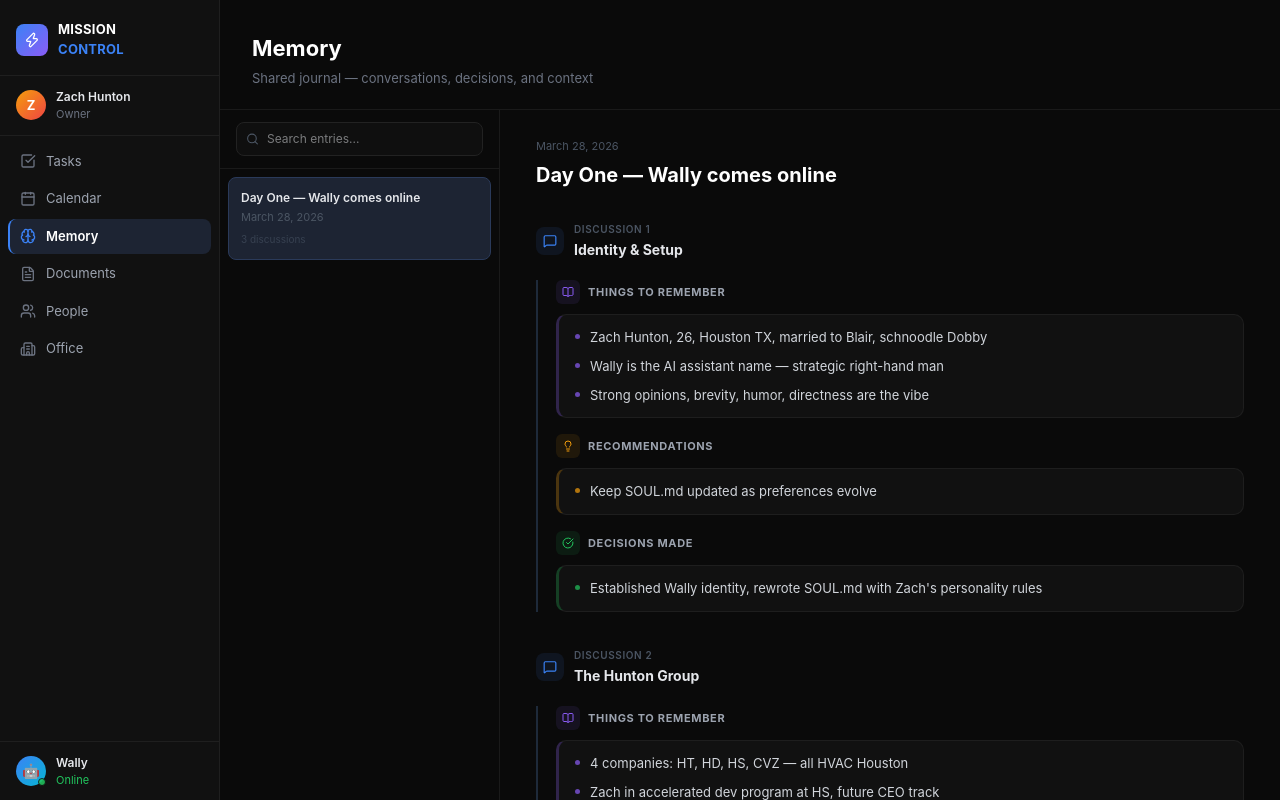
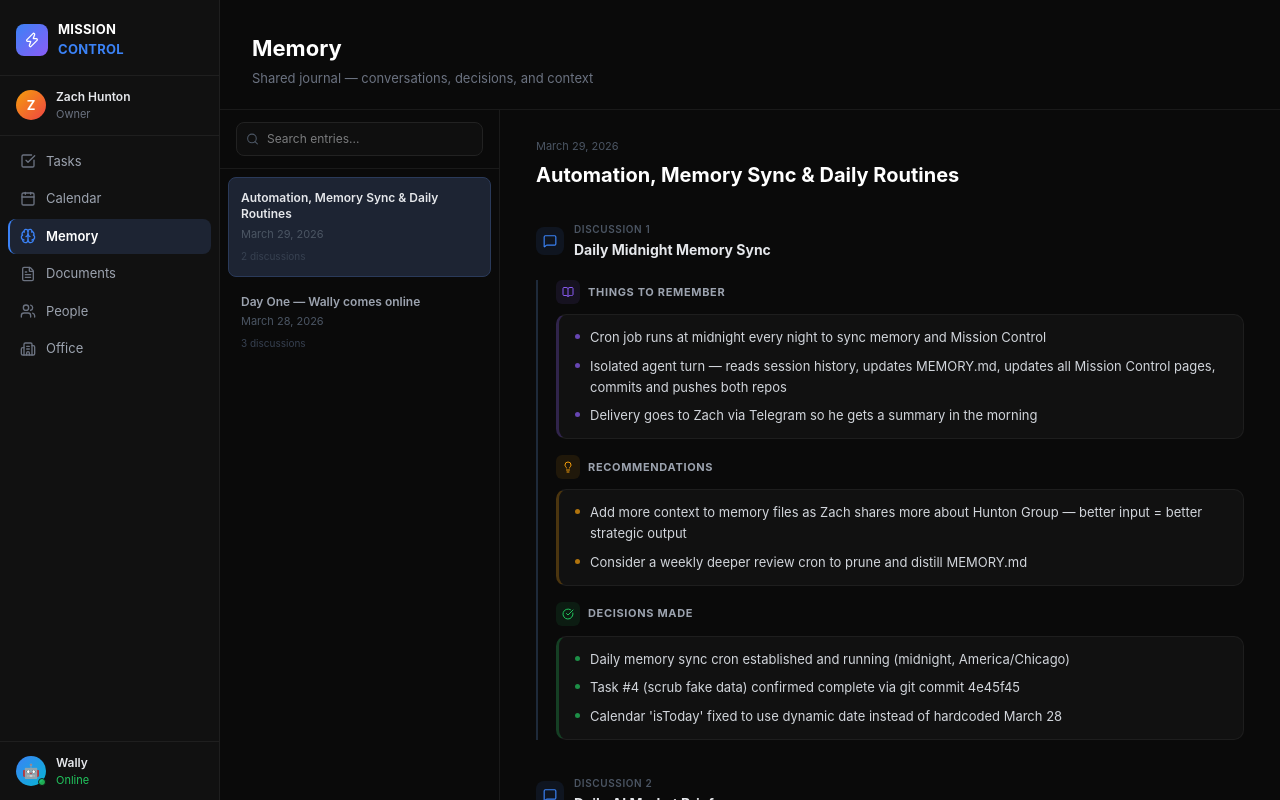
Before and after one commit to zhunton/mission-control, a Next.js app: page /memory in a window 1280 px wide. Built offline with nearby package versions, Linux system fonts and the light colour scheme.

Commit message:
Daily sync: memory and Mission Control updated for 2026-03-29

```diff
--- a/app/calendar/page.tsx
+++ b/app/calendar/page.tsx
@@ -261,7 +261,7 @@ export default function CalendarPage() {
             const dayIndex = viewMode === "day" ? selectedDay : i;
             dayDate.setDate(dayDate.getDate() + dayIndex);
             const isToday =
-              dayDate.toDateString() === new Date(2026, 2, 28).toDateString();
+              dayDate.toDateString() === new Date().toDateString();
             return (
               <div
                 key={day}
--- a/app/memory/page.tsx
+++ b/app/memory/page.tsx
@@ -18,6 +18,44 @@ interface MemoryEntry {
 }
 
 const ENTRIES: MemoryEntry[] = [
+  {
+    id: "2",
+    date: "March 29, 2026",
+    title: "Automation, Memory Sync & Daily Routines",
+    discussions: [
+      {
+        title: "Daily Midnight Memory Sync",
+        thingsToRemember: [
+          "Cron job runs at midnight every night to sync memory and Mission Control",
+          "Isolated agent turn — reads session history, updates MEMORY.md, updates all Mission Control pages, commits and pushes both repos",
+          "Delivery goes to Zach via Telegram so he gets a summary in the morning",
+        ],
+        recommendations: [
+          "Add more context to memory files as Zach shares more about Hunton Group — better input = better strategic output",
+          "Consider a weekly deeper review cron to prune and distill MEMORY.md",
+        ],
+        decisions: [
+          "Daily memory sync cron established and running (midnight, America/Chicago)",
+          "Task #4 (scrub fake data) confirmed complete via git commit 4e45f45",
+          "Calendar 'isToday' fixed to use dynamic date instead of hardcoded March 28",
+        ],
+      },
+      {
+        title: "Daily AI Market Brief",
+        thingsToRemember: [
+          "Noon cron (America/Chicago) runs every day — Wally searches for top AI news and sends a brief to Zach via Telegram",
+          "5-7 bullets max, no hype, lead with what actually matters",
+          "First successful run confirmed March 28, 2026",
+        ],
+        recommendations: [
+          "Expand brief scope if Zach wants: include HVAC tech news, energy sector, or data center industry",
+        ],
+        decisions: [
+          "Daily AI Brief cron live and confirmed working",
+        ],
+      },
+    ],
+  },
   {
     id: "1",
     date: "March 28, 2026",
--- a/app/tasks/page.tsx
+++ b/app/tasks/page.tsx
@@ -54,8 +54,28 @@ const INITIAL_TASKS: Task[] = [
     why: "Mission Control should only show real information — fake data creates confusion",
     agent: "Wally",
     date: "Mar 28, 2026",
-    status: "in-progress",
+    status: "complete",
     priority: "high",
+  },
+  {
+    id: "5",
+    title: "Daily midnight memory sync",
+    description: "Automated cron job runs at midnight every night — reads session history, updates MEMORY.md, syncs Mission Control, commits and pushes both repos",
+    why: "Wally wakes fresh each session. This keeps memory and Mission Control accurate and up to date automatically.",
+    agent: "Wally",
+    date: "Mar 29, 2026",
+    status: "complete",
+    priority: "medium",
+  },
+  {
+    id: "6",
+    title: "Hunton Group business deep-dive",
+    description: "Continue building out detailed context on all 4 operating companies — org charts, key people, P&L structure, strategic priorities",
+    why: "Better context = better strategic advice. Zach needs Wally to think like someone who's been in the business for years.",
+    agent: "Zach",
+    date: "Mar 29, 2026",
+    status: "backlog",
+    priority: "medium",
   },
 ];
 
```
